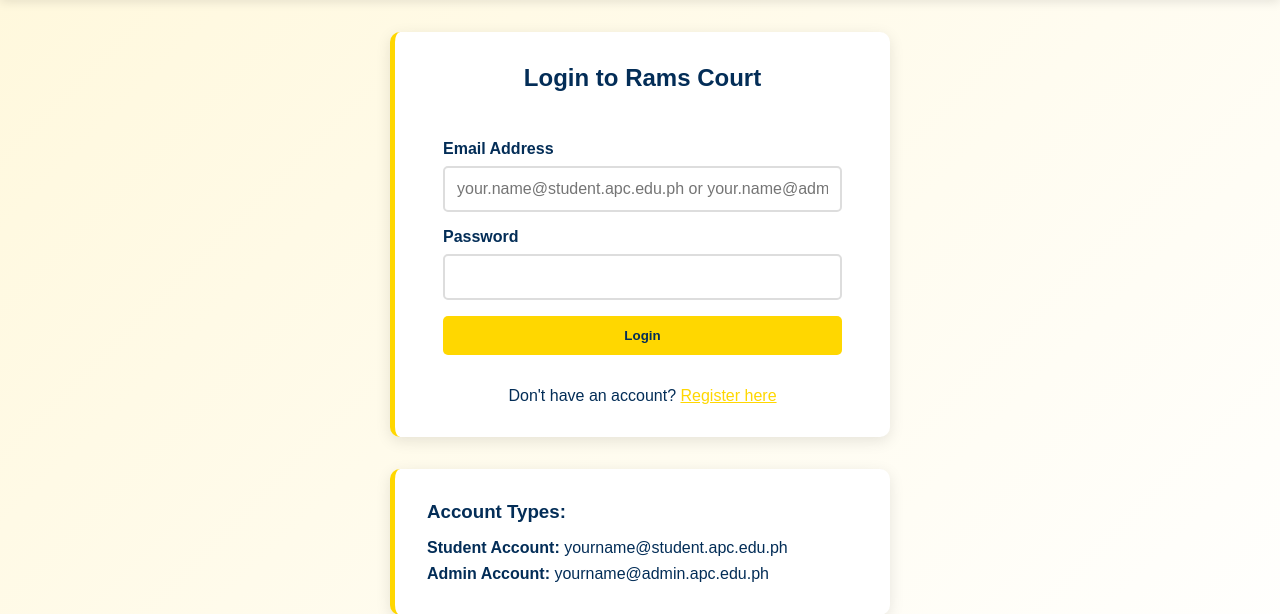
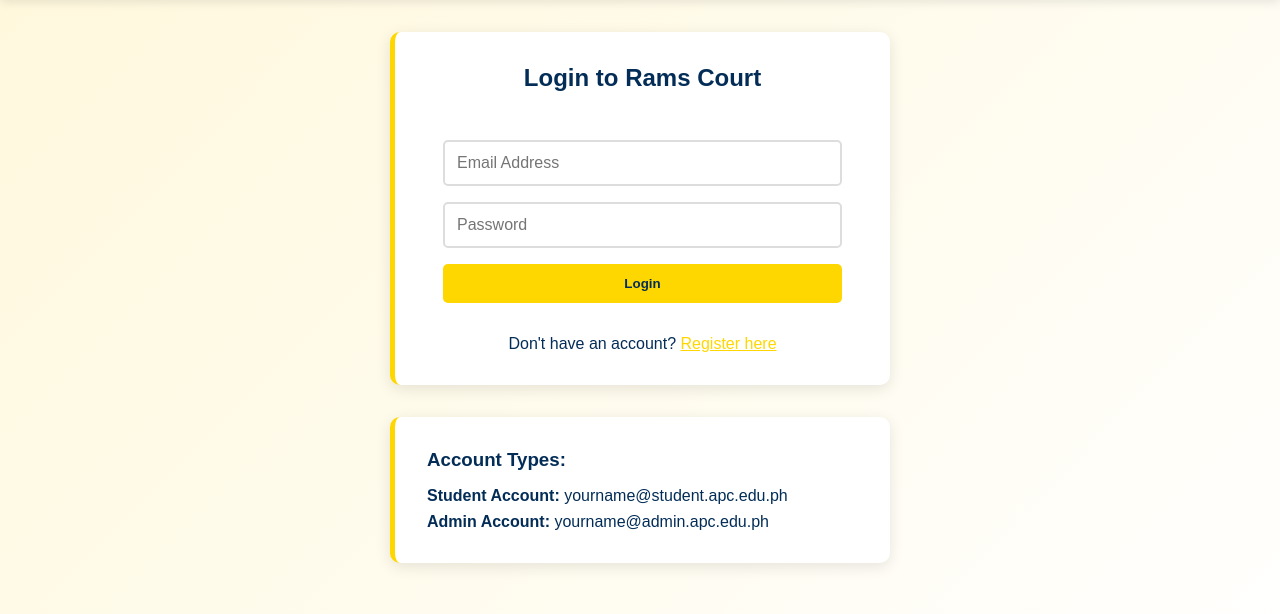
Before and after one commit to crux091/rams-court, a Flask app: page / in a window 1280 px wide. Shown: the part 60-674 px from the top of the page. Run offline with Flask 3, Linux system fonts and the light colour scheme.

Commit message:
changes in the login.html

```diff
--- a/templates/login.html
+++ b/templates/login.html
@@ -19,14 +19,13 @@
             {% endif %}
         {% endwith %}
         <div class="form-group">
-            <label for="email">Email Address</label>
             <input type="email" id="email" name="email" required
-                   placeholder="your.name@student.apc.edu.ph or your.name@admin.apc.edu.ph">
+                   placeholder="Email Address">
         </div>
 
         <div class="form-group">
-            <label for="password">Password</label>
-            <input type="password" id="password" name="password" required>
+            <input type="password" id="password" name="password" required
+                placeholder="Password">
         </div>
 
         <button type="submit" class="btn" style="width: 100%; margin-bottom: 1rem;">Login</button>
```
